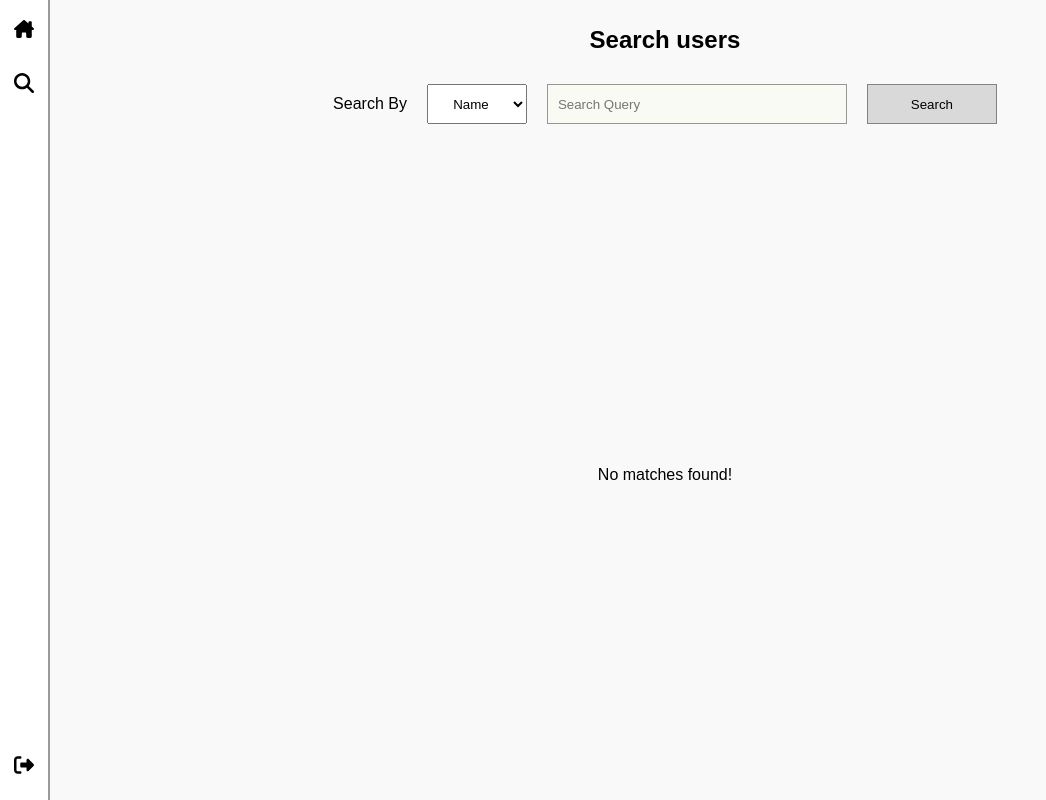
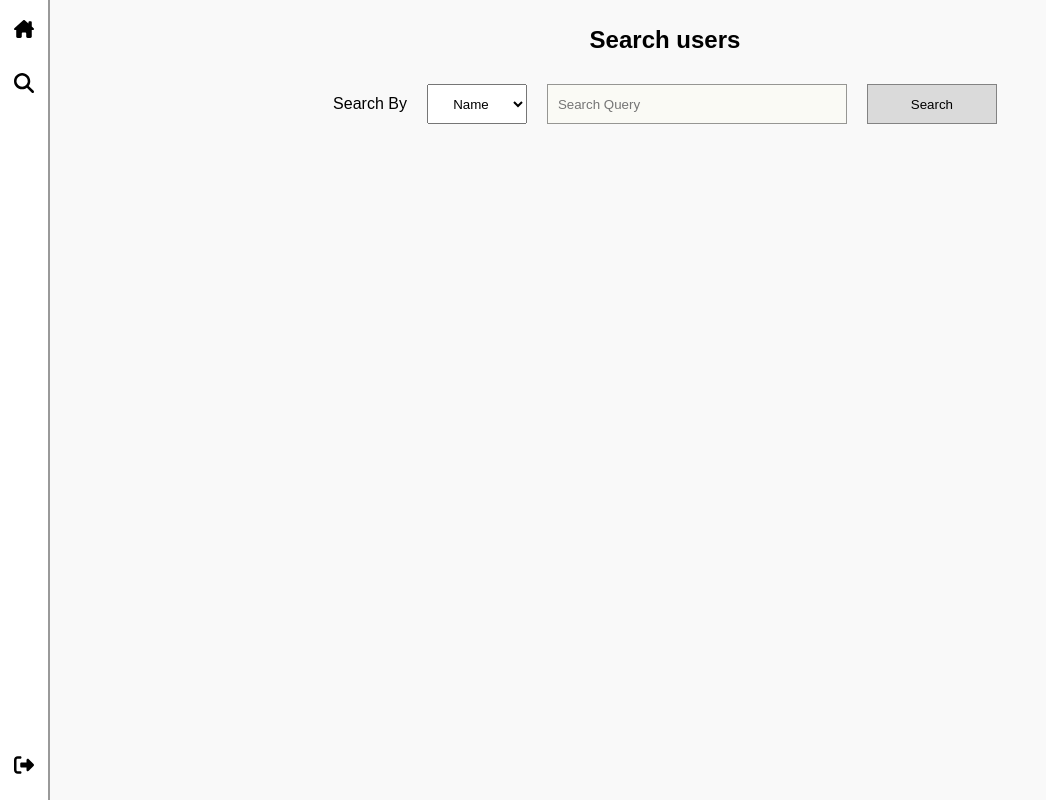
Before and after one commit to diwasrimal/conversations, a React (Vite) app in the folder frontend/: page /search in a window 1280 px wide. Shown: the whole page, without its empty margins (0-1046 px from the left). Built offline with nearby package versions, Linux system fonts and the light colour scheme.

Commit message:
Show search results only after search

```diff
--- a/frontend/src/pages/Home.jsx
+++ b/frontend/src/pages/Home.jsx
@@ -34,7 +34,7 @@ export default function Home() {
                     <h2>Conversations</h2>
                     {chatPartners ? (
                         <ul>
-                            {chatPartners.map((partner, _) => (
+                            {chatPartners.map((partner) => (
                                 <ConversationCard
                                     key={partner.id}
                                     isSelected={
--- a/frontend/src/pages/Search.jsx
+++ b/frontend/src/pages/Search.jsx
@@ -10,7 +10,7 @@ import "./Search.css";
 
 export default function Search() {
     const [loading, setLoading] = useState(false);
-    const [results, setResults] = useState([]);
+    const [results, setResults] = useState(undefined);
     const [errMsg, setErrMsg] = useState("");
     const [unauthorized, setUnauthorized] = useState(false);
     const searchTypeRef = useRef();
@@ -59,7 +59,11 @@ export default function Search() {
                         <Button>Search</Button>
                     </form>
                 </div>
-                {loading ? <Spinner /> : <SearchResults results={results} />}
+                {loading ? (
+                    <Spinner />
+                ) : (
+                    results !== undefined && <SearchResults results={results} />
+                )}
             </div>
         </BaseWithNav>
     );
@@ -76,7 +80,7 @@ function SearchResults({ results }) {
                 <p>No matches found!</p>
             ) : (
                 <ul>
-                    {results.map((user, _) => (
+                    {results.map((user) => (
                         <li key={user.id}>
                             <UserInfo user={user} />
                             <Button
```
Also changed, not shown: 1 other file (tests, documents, lock files or other folders).
